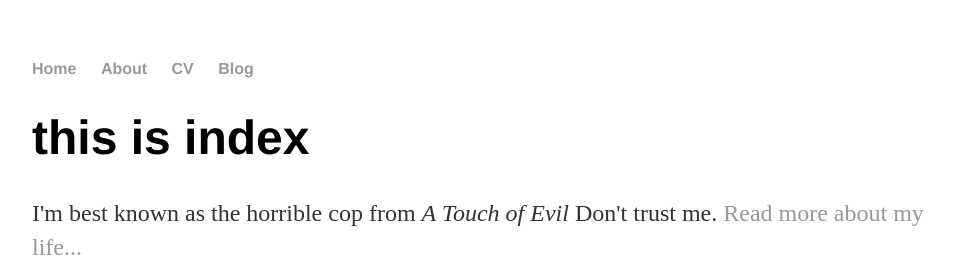
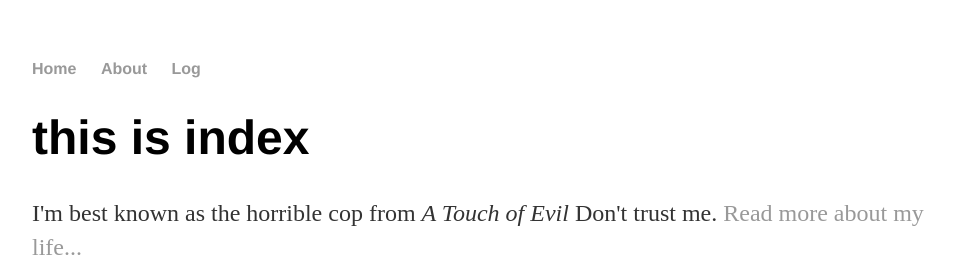
Before and after one commit to hamhuman/hamhuman.github.io, a Jekyll site: the page built from index.html, in a window 1280 px wide. Shown: the top 257 px of the page, without its empty margins (160-1115 px from the left). Built offline with Jekyll 4.4.1, drawn with Linux system fonts in a browser that asks for light colours.

Commit message:
blog to log

```diff
--- a/_layouts/default.html
+++ b/_layouts/default.html
@@ -10,8 +10,7 @@
 	    		<ul>
 	        		<li><a href="/">Home</a></li>
 		        	<li><a href="/about">About</a></li>
-	        		<li><a href="/cv">CV</a></li>
-	        		<li><a href="/blog">Blog</a></li>
+	        		<li><a href="/log">Log</a></li>
 	    		</ul>
 			</nav>
 			<div class="container">
@@ -21,8 +20,8 @@
 			</div><!-- /.container -->
 			<footer>
 	    		<ul>
-	        		<li><a href="mailto:hankquinlanhub@gmail.com">email</a></li>
-	        		<li><a href="https://github.com/hankquinlan">github.com/hankquinlan</a></li>
+	        		<li><a href="mailto:herdin86@gmail.com">email</a></li>
+	        		<li><a href="https://github.com/herdin86">github.com/hankquinlan</a></li>
 				</ul>
 			</footer>
 		</body>
```
